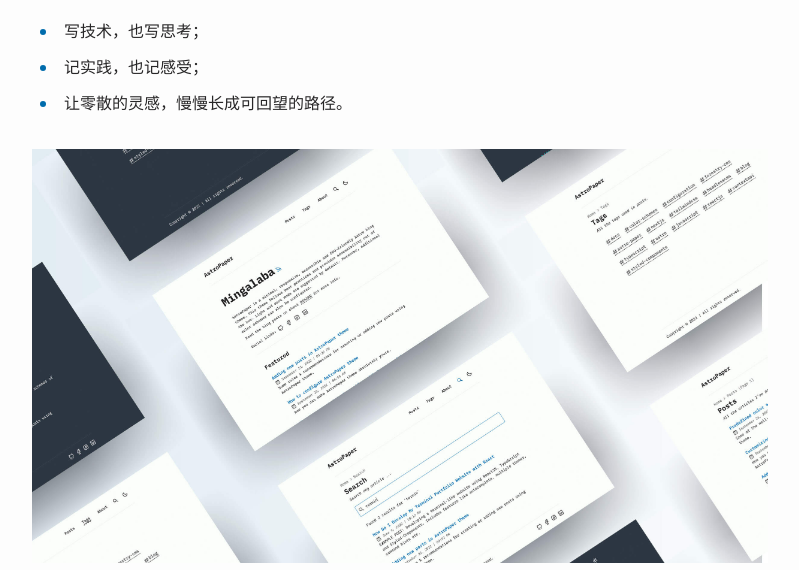
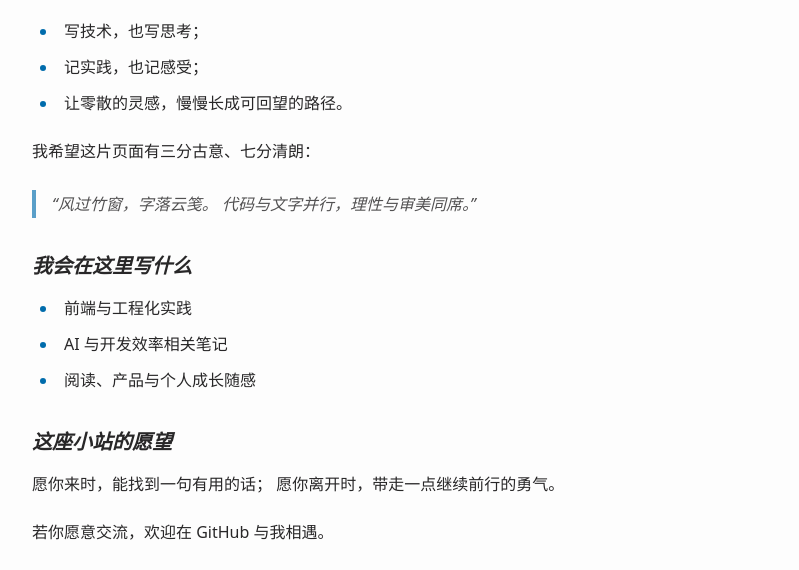
Before and after one commit to xiesunsun/xiesunsun.github.io, an Astro site: page /about in a window 1280 px wide. Shown: the part 230-800 px from the top of the page, without its empty margins (240-1039 px from the left). Built offline with nearby package versions, Linux system fonts and the light colour scheme; Astro itself is replaced by a stand-in of ours.

Commit message:
Update about.md

```diff
--- a/src/pages/about.md
+++ b/src/pages/about.md
@@ -9,7 +9,6 @@ title: "关于"
 - 记实践，也记感受；
 - 让零散的灵感，慢慢长成可回望的路径。
 
-![Astro Paper](public/astropaper-og.jpg)
 
 我希望这片页面有三分古意、七分清朗：
 
```
